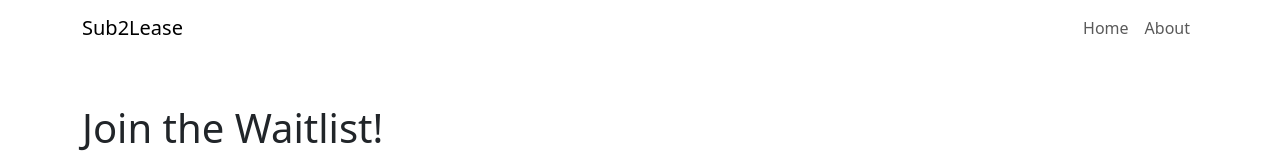
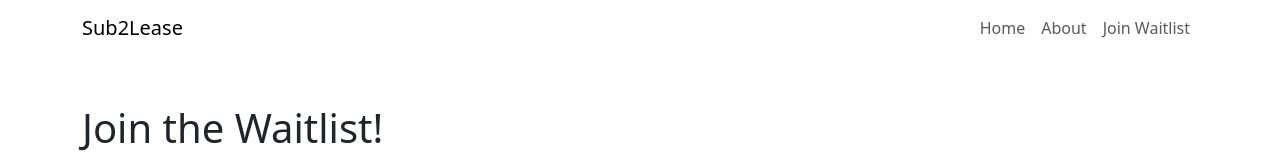
Before and after one commit to CS571-S26/p42, a React (Vite) app: page /p42/contact in a window 1280 px wide. Shown: the top 160 px of the page. Built offline with nearby package versions, Linux system fonts and the light colour scheme.

Commit message:
added waitlist to nav bar

```diff
--- a/src/components/NavigationBar.tsx
+++ b/src/components/NavigationBar.tsx
@@ -11,6 +11,7 @@ export default function NavigationBar() {
           <Nav className="ms-auto">
             <Nav.Link as={Link} to="/">Home</Nav.Link>
             <Nav.Link as={Link} to="/about">About</Nav.Link>
+            <Nav.Link as={Link} to="/contact">Join Waitlist</Nav.Link>
           </Nav>
         </Navbar.Collapse>
       </Container>
```
